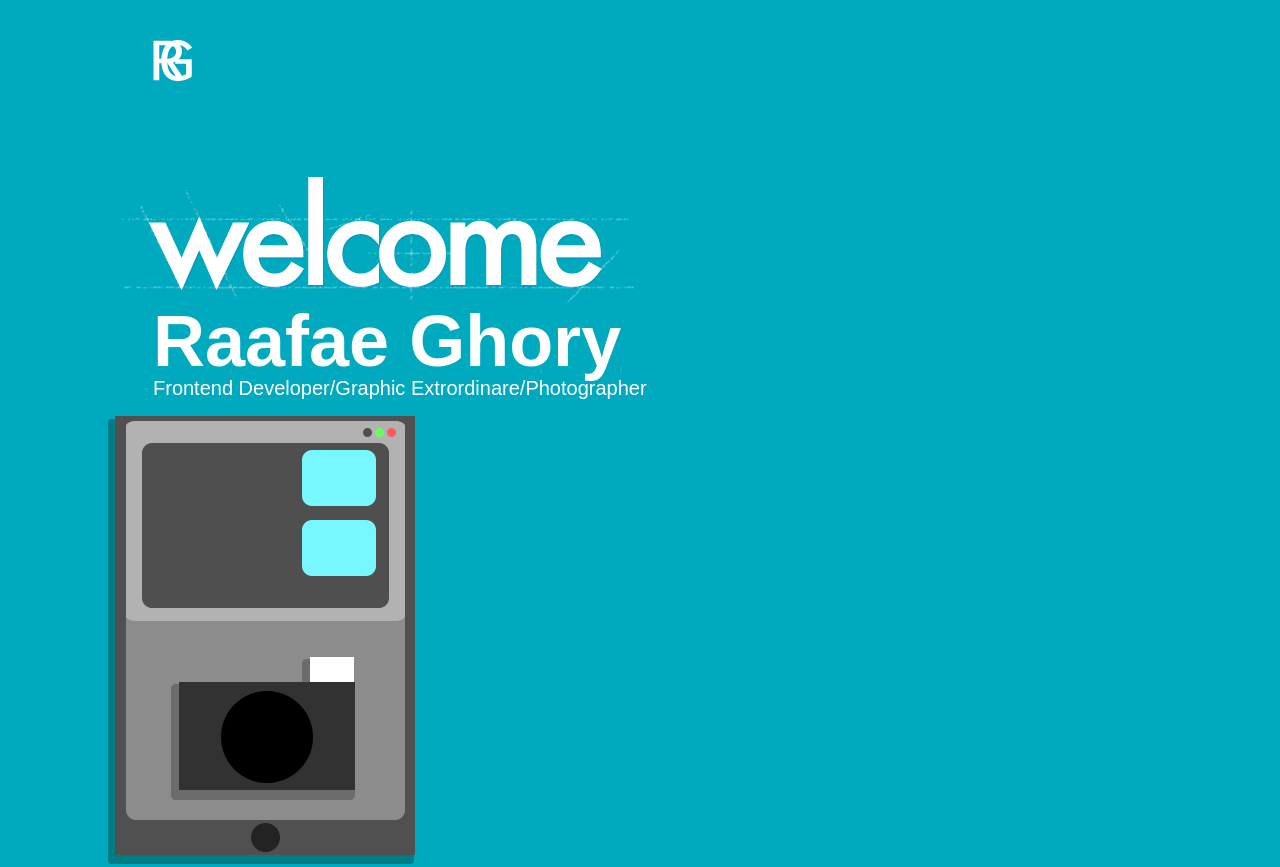
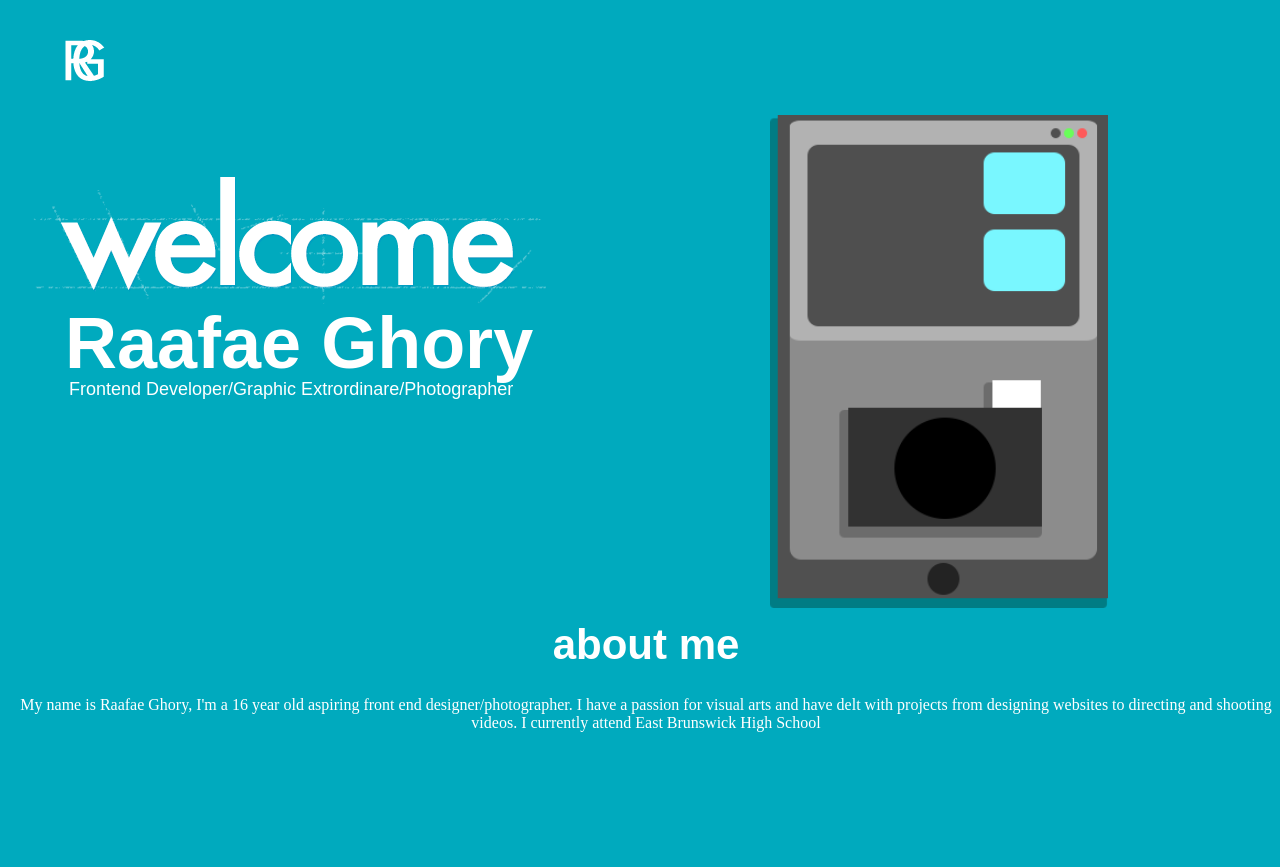
Before and after one commit to raafae/rafgho, a plain HTML site: page index.html in a window 1280 px wide. Shown: the top 867 px of the page. Drawn offline with Linux system fonts and the light colour scheme; a web font is replaced by a local one.

Commit message:
positioning fix
fixed where the intro graphic was breaking

```diff
--- a/css/style.css
+++ b/css/style.css
@@ -1,5 +1,6 @@
 body {
 	background-color: #00aabe;
+    margin-left: -80px;
 }
 
 * {
@@ -115,7 +116,7 @@ section.intro {
 
 section.intro h1 {
 	padding-left: 45px;
-    margin-top: 0px;
+    margin-top: 2px;
     line-height: 0.8;
     font-family: 'Muli', sans-serif;
     font-size: 72px;
@@ -123,10 +124,10 @@ section.intro h1 {
 }
 
 section.intro p {
-	padding-left: 45px;
+	padding-left: 49px;
     margin-top: -50px;
     line-height: 0.8;
-    font-size: 20px;
+    font-size: 18px;
     color: white;
 }
 
@@ -136,6 +137,14 @@ section.about {
     padding-bottom: 160px;
     position: relative;
     margin-left: 100px;
+}
+section.about h1{
+    text-align: center;
+    margin-top: -300px;
+    line-height: 0.8;
+    font-family: 'Muli', sans-serif;
+    font-size: 42px;
+    color: white;
 }
 
 /* unvisited link */
@@ -163,7 +172,14 @@ a:active {
     width:40%;
 }
 
-.panel {
-    display: inline;
-   width:27%; margin-top: -300px;float: right; margin-right: 200px;
+section.intro .img {
+float: right;
+display: inline;
+   width:27%; margin-top: -300px; margin-left 200px;
 }
+
+section.about p{
+    text-align: center;
+    color: white;
+    font-family: 'muli light'
+}
--- a/index.html
+++ b/index.html
@@ -1,8 +1,9 @@
 <html>
 <head>
 	<title>Raafae Ghory</title>
+
 	<link rel="stylesheet" type="text/css" href="css/style.css">
-  <link href='http://fonts.googleapis.com/css?family=Muli:300,400' rel='stylesheet' type='text/css'>
+<link href='http://fonts.googleapis.com/css?family=Muli:300,400' rel='stylesheet' type='text/css'>
 </head>
 <body>
 
@@ -33,8 +34,8 @@
              <div class="intro">
                       <img src="img/welcome.png" id="welcome">
                       <h1>Raafae Ghory</h1>
-                      <p class="intro">Frontend Developer/Graphic Extrordinare/Photographer</p>
-                      <img src="img/intro.png" alt="panel" id="panel">
+                      <p class="words">Frontend Developer/Graphic Extrordinare/Photographer</p>
+                      <img src="img/intro.png" style='width:27%; margin-top: -300px; margin-left: 750px;'alt="panel" id="panel">
              </div>
 
              <div class="mouse">
@@ -45,8 +46,9 @@
     </section>
 <!--end intro-->
 <!--begin about-->
-<section class="about" id="intro">
+<section class="about" id="about">
   <h1> about me </h1>
+  <p class="aboutme"> My name is Raafae Ghory, I'm a 16 year old aspiring front end designer/photographer. I have a passion for visual arts and have delt with projects from designing websites to directing and shooting videos. I currently attend East Brunswick High School</p>
 <!--end about-->
 </body>
 </html>
```
